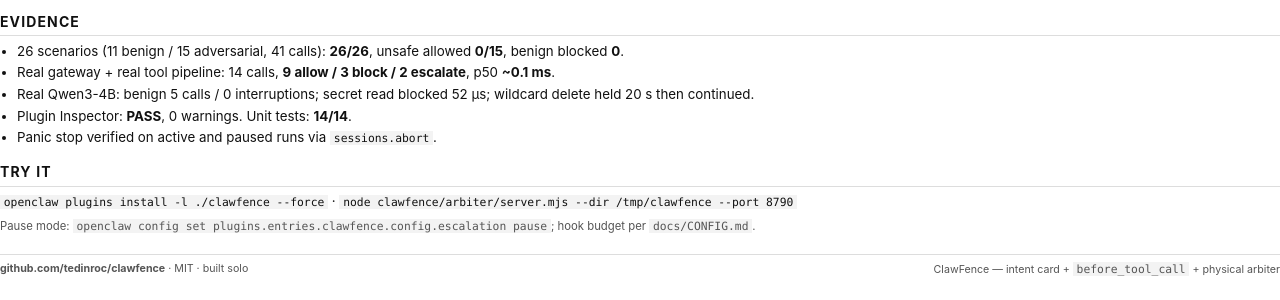
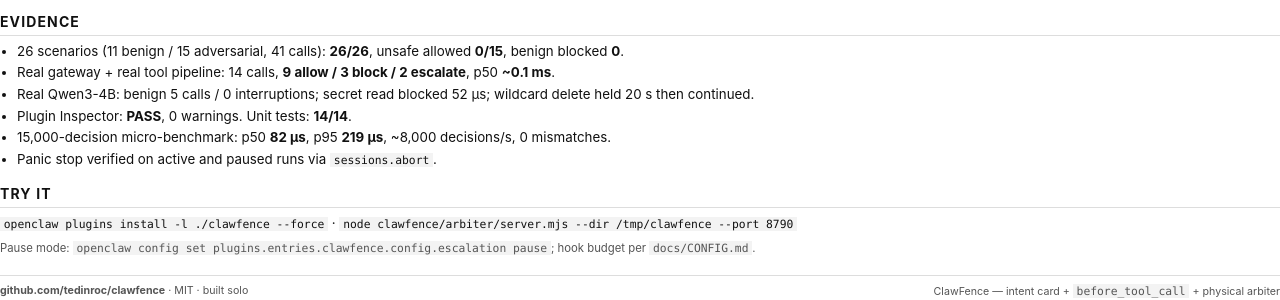
Before and after one commit to tedinroc/clawfence, a website: page demo/one-pager.html in a window 1280 px wide. Shown: the part 690-990 px from the top of the page. Before the commit the page ends 968 px from the top, so only its background shows below. Drawn offline with Linux system fonts and the light colour scheme.

Commit message:
Refresh one-pager with benchmark

```diff
--- a/demo/one-pager.html
+++ b/demo/one-pager.html
@@ -57,6 +57,7 @@ code{font-family:Menlo,monospace;font-size:8.5pt;background:#f3f3f3;padding:0 1m
 <li>Real gateway + real tool pipeline: 14 calls, <b>9 allow / 3 block / 2 escalate</b>, p50 <b>~0.1 ms</b>.</li>
 <li>Real Qwen3-4B: benign 5 calls / 0 interruptions; secret read blocked 52 µs; wildcard delete held 20 s then continued.</li>
 <li>Plugin Inspector: <b>PASS</b>, 0 warnings. Unit tests: <b>14/14</b>.</li>
+<li>15,000-decision micro-benchmark: p50 <b>82 µs</b>, p95 <b>219 µs</b>, ~8,000 decisions/s, 0 mismatches.</li>
 <li>Panic stop verified on active and paused runs via <code>sessions.abort</code>.</li>
 </ul>
 
```
Also changed, not shown: 1 other file.
